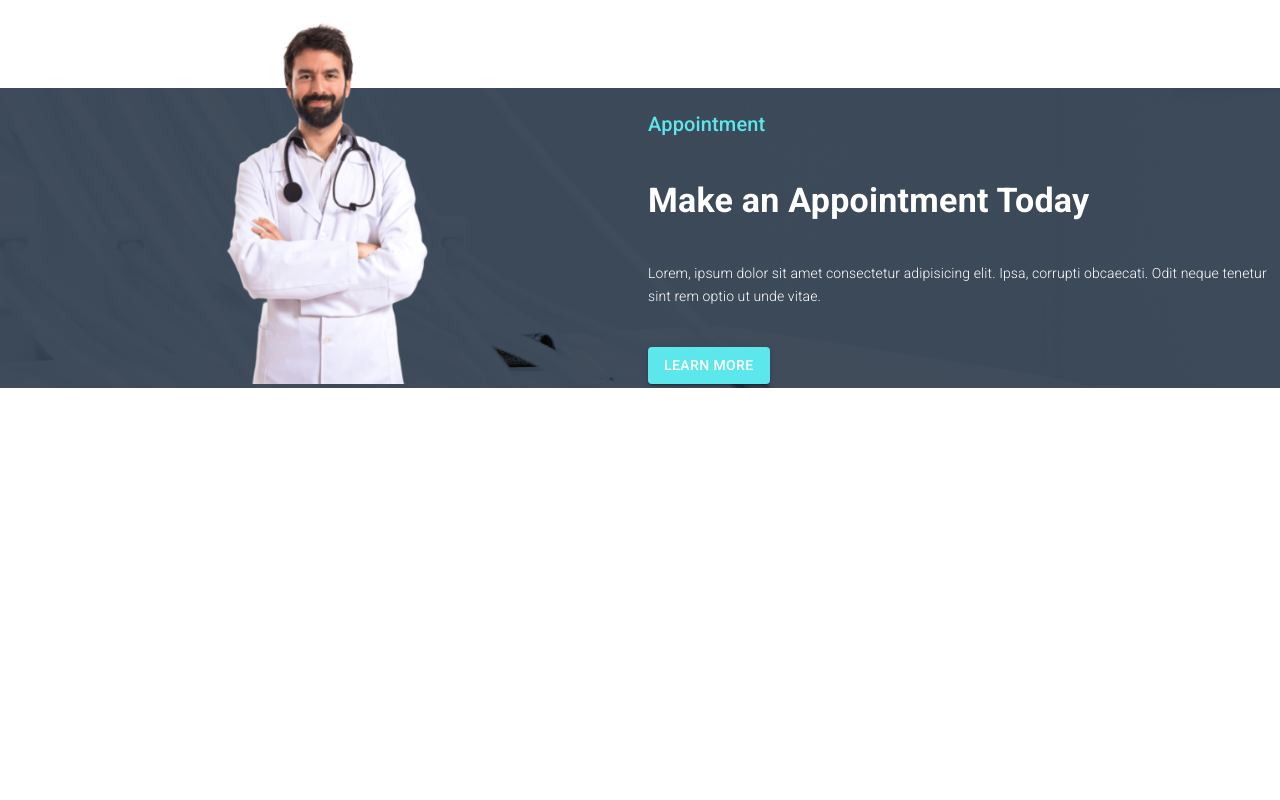
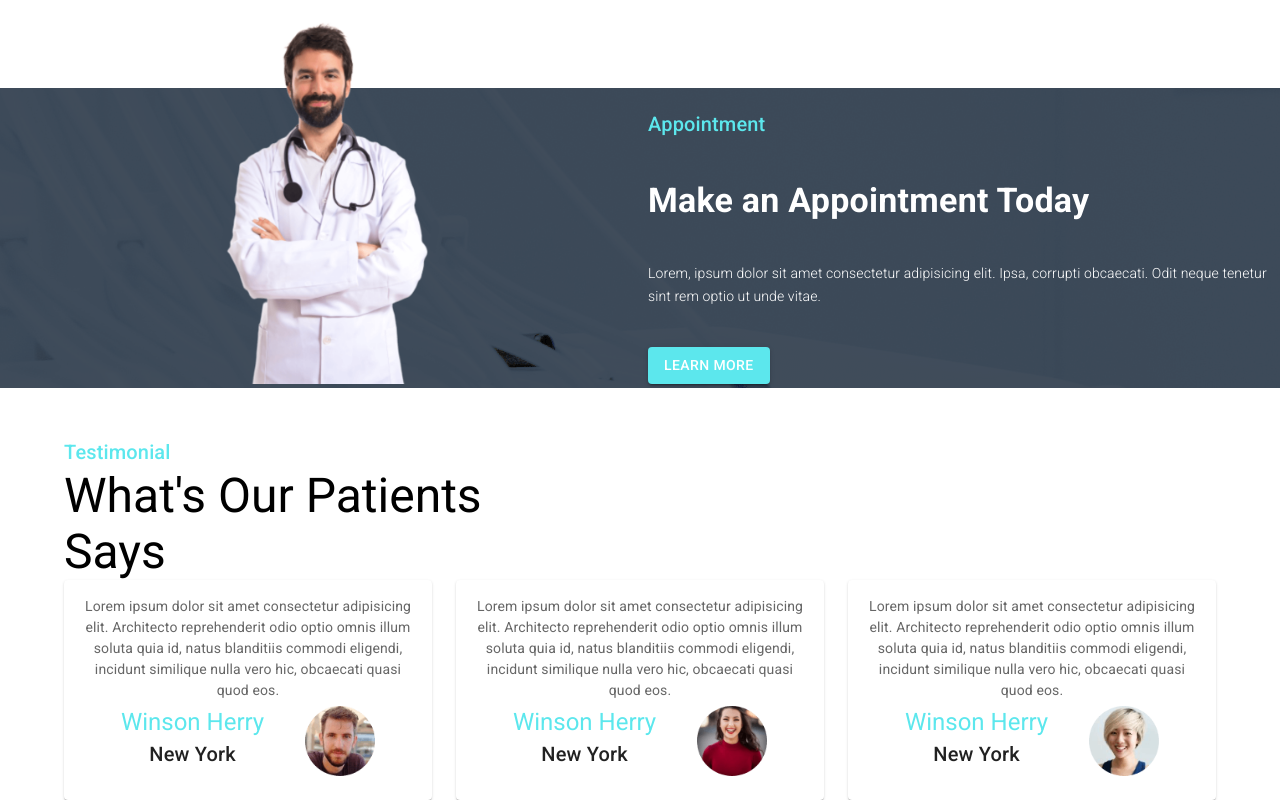
Before and after one commit to TanvirHNur/D, a React (Create React App) app: page / in a window 1280 px wide. Shown: the part 1489-2289 px from the top of the page. Before the commit the page ends 1877 px from the top, so only its background shows below. Built offline with nearby package versions, Linux system fonts and the light colour scheme.

Commit message:
adding feature

```diff
--- a/src/Pages/Home/Home/Home.js
+++ b/src/Pages/Home/Home/Home.js
@@ -4,6 +4,7 @@ import AppointmenBanner from '../AppointmenBanner/AppointmenBanner';
 import Banner from '../Banner/Banner';
 import Feature from '../Feature/Feature';
 import Services from '../Services/Services';
+import Testimonials from '../Testimonials/Testimonials';
 
 const Home = () => {
     return (
@@ -13,6 +14,7 @@ const Home = () => {
             <Services></Services>
             <Feature/>
             <AppointmenBanner></AppointmenBanner>
+            <Testimonials></Testimonials>
         </div>
     );
 };
--- /dev/null
+++ b/src/Pages/Home/Testimonial/Testmonial.js
@@ -0,0 +1,37 @@
+import { Card, CardContent, CardMedia, Grid, Typography } from '@mui/material';
+import { Box } from '@mui/system';
+import React from 'react';
+
+const Testmonial = ({patient}) => {
+    const {name, img, des, location}=patient;
+    return (
+
+        <Grid item xs={3} sm={4} md={4}>
+             <Card sx={{ minWidth: 275 }}>
+      <CardContent>
+        <Typography sx={{ fontSize: 14 }} color="text.secondary" gutterBottom>
+         {des}
+        </Typography>
+        <Box sx={{display: 'flex' , justifyContent: 'space-evenly'}}>
+        <Box>
+        <Typography variant="h5" component="div" style={{color: '#5CE7ED'}}>
+          {name}
+        </Typography><Typography variant="h6" component="div">
+          {location}
+        </Typography>
+        </Box>
+        <CardMedia
+        component="img"
+        style={{width: '70px'}}
+        image={img}
+        alt="Paella dish"
+      />
+        </Box>
+
+      </CardContent>
+    </Card>
+        </Grid>
+    );
+};
+
+export default Testmonial;
--- /dev/null
+++ b/src/Pages/Home/Testimonials/Testimonials.js
@@ -0,0 +1,44 @@
+import { Container, Grid, Typography } from '@mui/material';
+import { Box } from '@mui/system';
+import React from 'react';
+import person1 from '../../../images/people-1.png'
+import person2 from '../../../images/people-2.png'
+import person3 from '../../../images/people-3.png'
+import Testmonial from '../Testimonial/Testmonial';
+
+const patients =[
+    {id: 1, location: 'New York', name: 'Winson Herry', img: person1, des: 'Lorem ipsum dolor sit amet consectetur adipisicing elit. Architecto reprehenderit odio optio omnis illum soluta quia id, natus blanditiis commodi eligendi, incidunt similique nulla vero hic, obcaecati quasi quod eos.'},
+    {id: 2, location: 'New York', name: 'Winson Herry', img: person2, des: 'Lorem ipsum dolor sit amet consectetur adipisicing elit. Architecto reprehenderit odio optio omnis illum soluta quia id, natus blanditiis commodi eligendi, incidunt similique nulla vero hic, obcaecati quasi quod eos.'},
+    {id: 3, location: 'New York', name: 'Winson Herry', img: person3, des: 'Lorem ipsum dolor sit amet consectetur adipisicing elit. Architecto reprehenderit odio optio omnis illum soluta quia id, natus blanditiis commodi eligendi, incidunt similique nulla vero hic, obcaecati quasi quod eos.'}
+]
+const Testimonials = () => {
+    return (
+        <Container>
+            <Box sx={{textAlign: 'left', mt:6}}>
+            <Typography variant="h6" style={{color: '#5CE7ED'}}>
+                Testimonial
+            </Typography>
+            <Typography variant="h3">
+                What's Our Patients <br />
+                Says
+
+            </Typography>
+            </Box>
+
+            <Box>
+            <Grid container spacing={{ xs: 2, md: 3 }} columns={{ xs: 4, sm: 8, md: 12 }}>
+
+            {
+                patients.map(patient => <Testmonial
+                    key={patient.id}
+                    patient={patient}
+                ></Testmonial> )
+            }
+          </Grid>
+            </Box>
+
+        </Container>
+    );
+};
+
+export default Testimonials;
```
